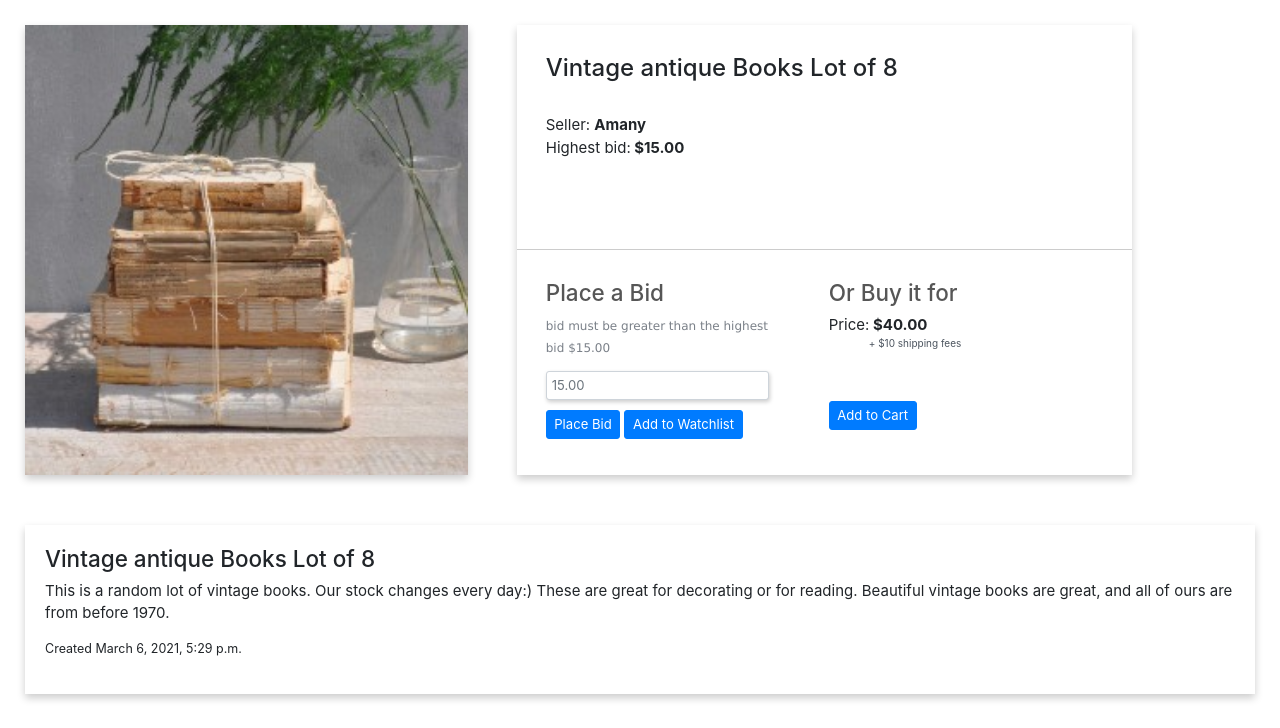
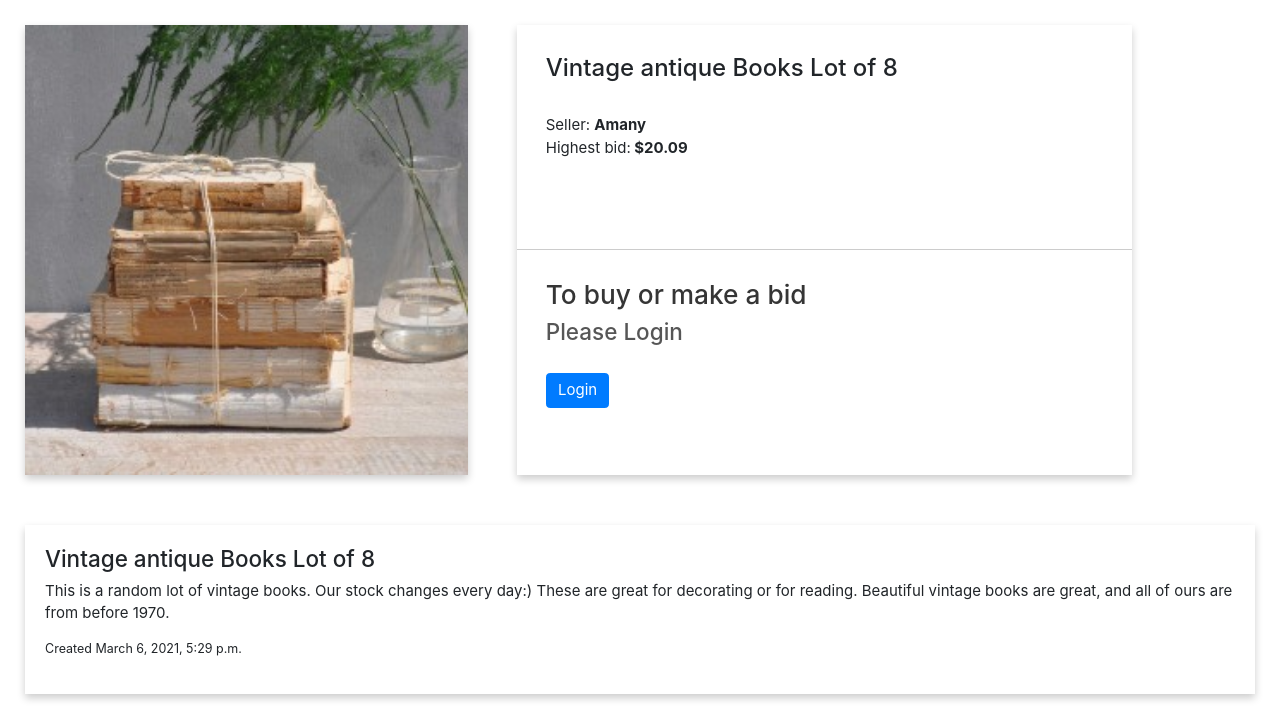
Before and after one commit to AmaniEzz/django-auctions-app, a Django app: page /listing/1 in a window 1280 px wide. Shown: the part 74-802 px from the top of the page. Run offline with Django 3.2, Linux system fonts and the light colour scheme; data comes from the database, SQL or seed files in the repository; both versions use the stored data as it was after the commit; parts of the project's set-up code (start-up, migrations or seed data) failed here and were passed over; some libraries are stand-ins or nearby versions.

Commit message:
commit updates

```diff
--- a/auctions/models.py
+++ b/auctions/models.py
@@ -39,7 +39,7 @@
     category     = models.ForeignKey(Categories, on_delete=models.CASCADE, related_name="category")
     image        = models.ImageField(upload_to='images/')
     created_at   = models.DateTimeField(auto_now_add=True)
-    winner       = models.ForeignKey(User, on_delete=models.CASCADE,blank=True, related_name="winner", null=True)
+    Winner       = models.ForeignKey(User, on_delete=models.CASCADE,blank=True, related_name="winner", null=True)
     active       = models.BooleanField(default=True)
     comment      = models.ManyToManyField(Comment, blank=True)
 
--- a/auctions/templates/auctions/index.html
+++ b/auctions/templates/auctions/index.html
@@ -33,9 +33,9 @@
                 </a>
                 <p class="card-text">{{ listing.description|truncatewords:20 }}</p>
                 <div style="display:flex; justify-content: space-between; padding-top: 40px;">
-                {% if listing.winner !=  None %}
+                {% if listing.Winner !=  None %}
                     <div class="card-text">Highest bid:<strong>  ${{ listing.highest_bid }}</strong></div>
-                {% elif listing.winner ==  None %}
+                {% elif listing.Winner ==  None %}
                     <div class="card-text">Highest bid:<strong>  ${{ listing.starting_bid }}</strong></div>
                 {% endif %}
                     <p class="card-text"><small class="text-muted">Created {{ listing.created_at }}</small></p>
--- a/auctions/templates/auctions/listing.html
+++ b/auctions/templates/auctions/listing.html
@@ -215,41 +218,16 @@
         </div>
 
         <div class="row2" >
-          <div class="card-body" >
-          <form action="{% url 'login' %}" class="column" style="margin-right: 60px;">
-            {% csrf_token %}
-            <div style="color: rgba(10, 10, 10, 0.692);"> <h4 > Place a Bid </h4> </div>
-            {% if listing.Winner !=  None %}
-            <span  style="color: rgba(75, 84, 94, 0.74);font-size: 12px;font-family: Verdana, Geneva, Tahoma, sans-serif;">
-              bid must be greater than the highest bid ${{ listing.highest_bid }}
-            </span>
-            <div style="padding: 12px 0 10px 0;" >
-              <input style="width: 100%;padding: 5px;" class="form-control form-control-sm" type="number" name="amount" min="{{ listing.highest_bid }}"  placeholder="{{ listing.highest_bid }}" step="0.01" oninput="setTwoNumberDecimal">
+          <div class="card-body"  >
+            <form action="{% url 'login' %}" method="POST" class="column" style="width: 100%;">
+              {% csrf_token %}
+              <div  style="color: rgba(10, 10, 10, 0.822);"> <h3> To buy or make a bid </h3></div>
+              <div  style="color: rgba(10, 10, 10, 0.692);"> <h4 >Please Login </h4></div>
+              <div style="padding-top: 20px;">
+                <a href="{% url 'login' %}" type="submit" role="button" class="btn btn-primary btn">Login</a>
+              </div>
+          </form>
 
-            </div>
-            {% elif listing.Winner ==  None %}
-            <span  style="color: rgba(75, 84, 94, 0.74);font-size: 12px;font-family: Verdana, Geneva, Tahoma, sans-serif;">
-              bid must be greater than the highest bid ${{ listing.starting_bid }}
-            </span>
-            <div style="padding: 12px 0 10px 0;" >
-              <input style="width: 100%;padding: 5px;" class="form-control form-control-sm" type="number" name="amount" min="{{ listing.starting_bid }}"  placeholder="{{ listing.starting_bid }}" step="0.01" oninput="setTwoNumberDecimal">
-           </div>
-            {% endif %}
-
-            <div >
-              <input class="btn btn-primary btn-sm" type="submit" value="Place Bid">
-              <a href="{% url 'login' %}" type="submit" role="button" class="btn btn-primary btn-sm">Add to Watchlist</a>
-            </div>
-        </form>
-        <form action="{% url 'login' %}" method="POST" class="column">
-            {% csrf_token %}
-            <div  style="color: rgba(10, 10, 10, 0.692);"> <h4 >Or Buy it for </h4></div>
-            <div>Price:<strong> ${{listing.desired_price}}</strong></div>
-            <div style="color: rgb(75, 84, 94);font-size: x-small;padding-left: 40px;">+ $10 shipping fees</strong></div>
-            <div style="padding: 50px 0 10px 0;">
-              <a href="{% url 'login' %}" type="submit" role="button" class="btn btn-primary btn-sm">Add to Cart</a>
-            </div>
-        </form>
         </div>
       </div>
     </div>
--- a/auctions/views.py
+++ b/auctions/views.py
@@ -126,10 +126,10 @@
 
         # Update the current price of the item, and the current winner
         item.highest_bid = amount
-        item.winner = request.user
+        item.Winner = request.user
         item.save()
 
-        return HttpResponseRedirect(reverse("index"))
+    return HttpResponseRedirect(reverse('listingpage', args=[listing_id]))
 
 
 @login_required
```
Also changed, not shown: other parts of auctions/templates/auctions/listing.html (+13 -10 lines), auctions/migrations/0001_initial.py, auctions/migrations/0002_auto_20210310_0327.py (deleted), auctions/migrations/0002_auto_20210311_0120.py (deleted), db.sqlite3 (added).
